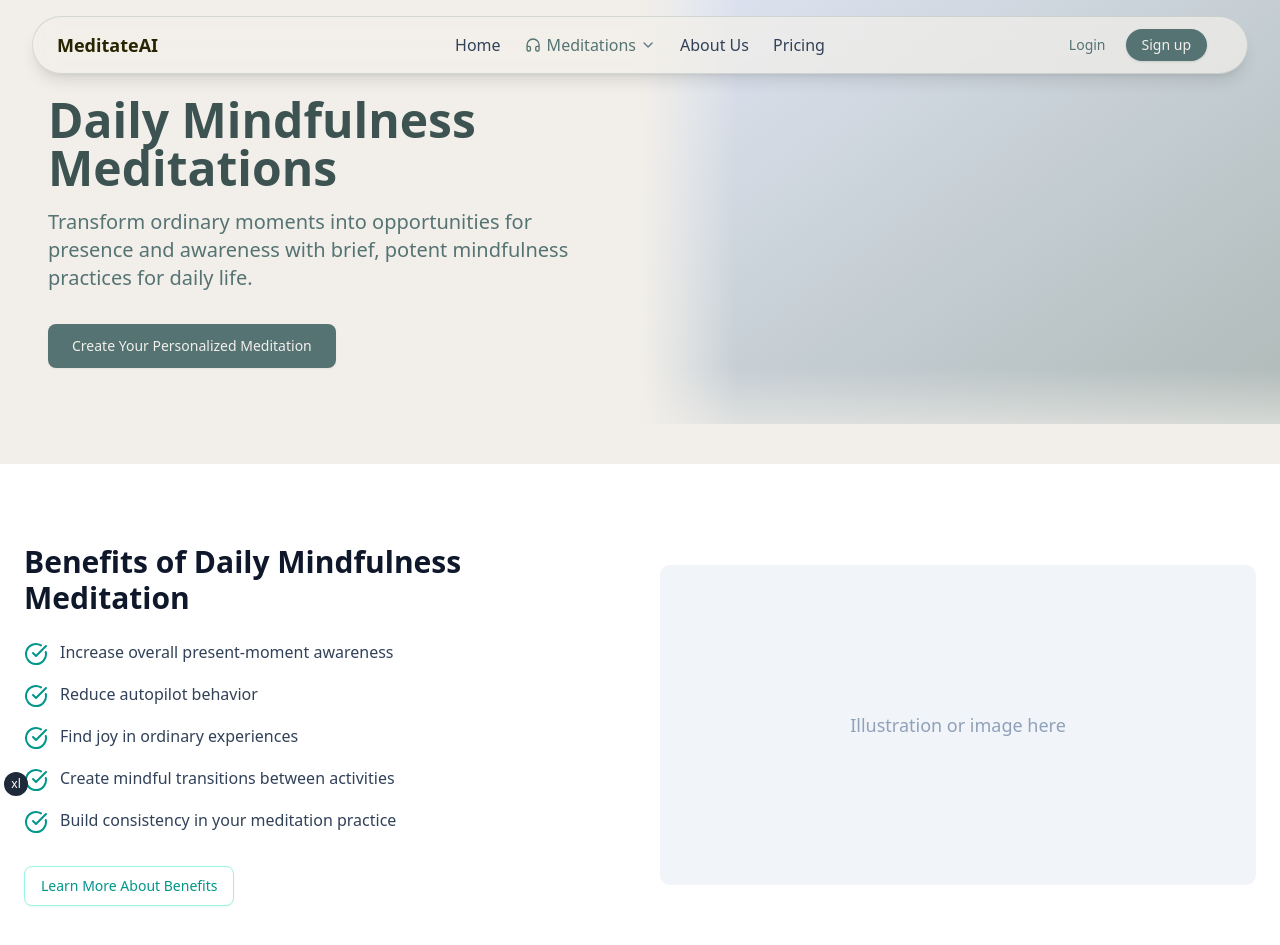
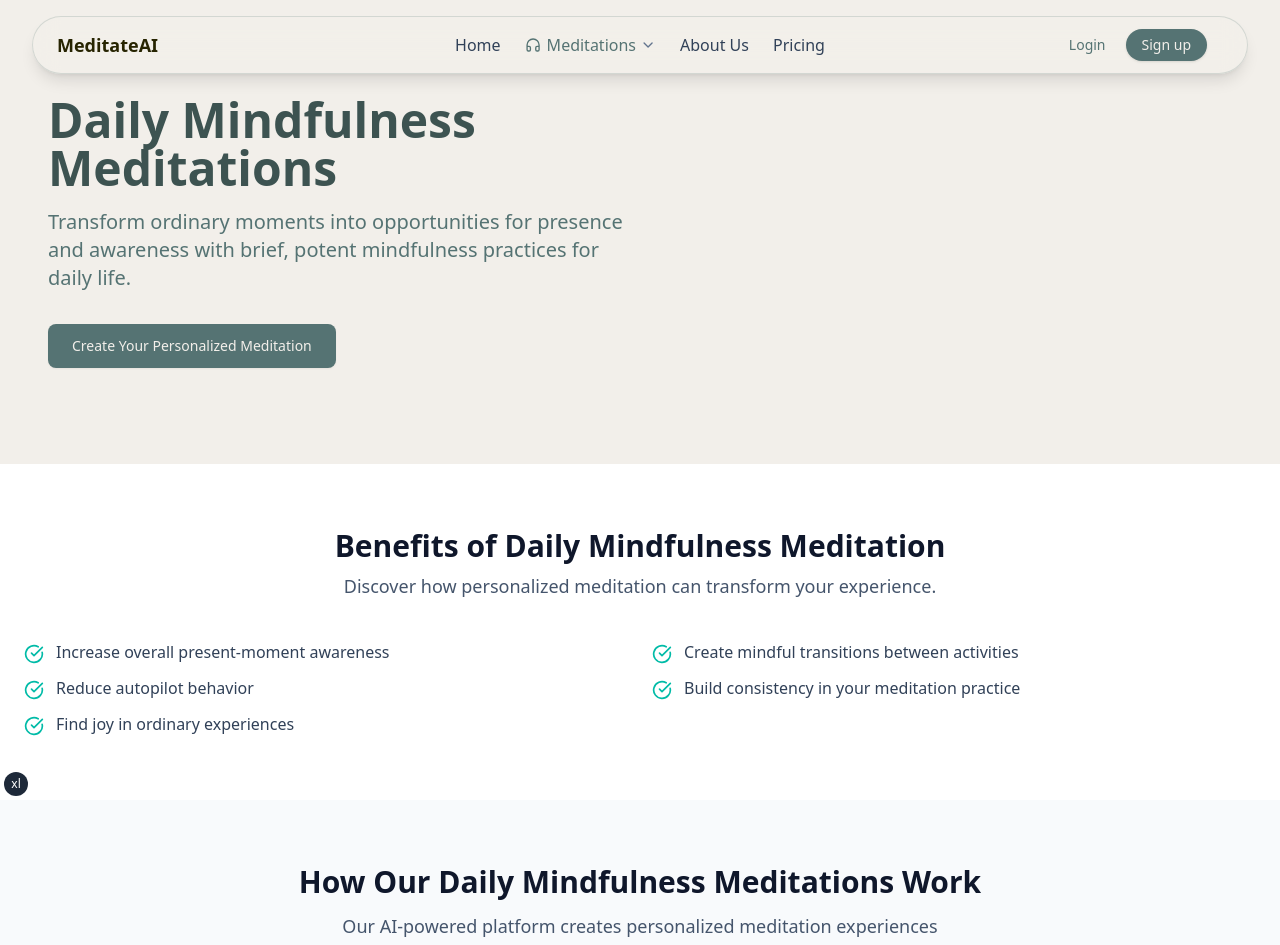
Before and after one commit to undertap/webapp-starter-1, a Next.js app in the folder apps/web/: page /meditation-library/daily-mindfulness in a window 1280 px wide. Shown: the top 945 px of the page. Built offline with nearby package versions, Linux system fonts and the light colour scheme.

Commit message:
Fix deployment bug

```diff
--- a/apps/web/src/app/(marketing)/meditation-library/[category]/page.tsx
+++ b/apps/web/src/app/(marketing)/meditation-library/[category]/page.tsx
@@ -1,10 +1,8 @@
-import { Metadata } from "next/types";
+import { Metadata, ResolvingMetadata } from "next/types";
 import Link from "next/link";
 import { Button } from "@/components/ui/button";
 import { Card, CardContent } from "@/components/ui/card";
 import { ArrowRight, CheckCircle } from "lucide-react";
-import { HeroBackground } from "@/components/ui/hero-background";
-import { AnimateInView } from "@/components/ui/animate-in-view";
 
 // Define the categories metadata for lookup
 const categoriesData = {
@@ -271,8 +269,13 @@ const categoriesData = {
 };
 
 // Generate metadata based on the category slug
-export async function generateMetadata({ params }: { params: { category: string } }): Promise<Metadata> {
-  const category = categoriesData[params.category as keyof typeof categoriesData];
+export async function generateMetadata(
+  props: { params: Promise<{ category: string }> },
+  parent: ResolvingMetadata
+): Promise<Metadata> {
+  const params = await props.params;
+  const categorySlug = params.category;
+  const category = categoriesData[categorySlug as keyof typeof categoriesData];
 
   if (!category) {
     return {
@@ -287,7 +290,10 @@ export async function generateMetadata({ params }: { params: { category: string
   };
 }
 
-export default function CategoryPage({ params }: { params: { category: string } }) {
+export default async function CategoryPage(
+  props: { params: Promise<{ category: string }> }
+) {
+  const params = await props.params;
   const categorySlug = params.category;
   const categoryData = categoriesData[categorySlug as keyof typeof categoriesData];
 
@@ -297,7 +303,7 @@ export default function CategoryPage({ params }: { params: { category: string }
       <div className="flex flex-col items-center py-24">
         <div className="container px-4 md:px-6 max-w-7xl mx-auto text-center">
           <h1 className="text-3xl font-bold text-[#3d5351] mb-6">Category Not Found</h1>
-          <p className="text-xl text-slate-600 mb-8">We couldn't find the meditation category you're looking for.</p>
+          <p className="text-xl text-slate-600 mb-8">We couldn&apos;t find the meditation category you&apos;re looking for.</p>
           <Link href="/meditation-library">
             <Button>View All Meditation Categories</Button>
           </Link>
@@ -309,57 +315,57 @@ export default function CategoryPage({ params }: { params: { category: string }
   return (
     <div className="flex flex-col items-center">
       {/* Hero Section */}
-      <section className="w-full min-h-[60vh] relative">
-        <HeroBackground>
+      <section className="w-full relative bg-[#f2efea]">
         <div className="container px-8 md:px-12 py-16 md:py-24">
           <div className="max-w-xl space-y-4">
-              <AnimateInView direction="up">
             <h1 className="text-3xl md:text-4xl lg:text-5xl font-bold text-[#3d5351]">
               {categoryData.title} Meditations
             </h1>
-              </AnimateInView>
 
-              <AnimateInView direction="up" delay={0.1}>
             <p className="text-xl text-[#557373]">
               {categoryData.heroDescription}
             </p>
-              </AnimateInView>
 
-              <AnimateInView direction="up" delay={0.2}>
             <div className="pt-4">
+              <Link href="/create">
                 <Button size="lg" className="bg-[#557373] hover:bg-[#557373]/90 text-[#f2efea]">
                   Create Your Personalized Meditation
                 </Button>
-                </div>
-              </AnimateInView>
+              </Link>
             </div>
           </div>
-        </HeroBackground>
+        </div>
       </section>
 
       {/* Benefits Section */}
       <section className="w-full py-16 bg-white">
         <div className="container px-4 md:px-6 max-w-7xl mx-auto">
-          <div className="grid md:grid-cols-2 gap-10 items-center">
-            <div>
-              <h2 className="text-2xl md:text-3xl font-bold text-slate-900 mb-6">
+          <div className="text-center mb-10">
+            <h2 className="text-2xl md:text-3xl font-bold text-slate-900">
               Benefits of {categoryData.title} Meditation
             </h2>
-              <ul className="space-y-4">
-                {categoryData.benefits.map((benefit, index) => (
+            <p className="text-lg text-slate-600 mt-2 max-w-2xl mx-auto">
+              Discover how personalized meditation can transform your experience.
+            </p>
+          </div>
+
+          <div className="grid md:grid-cols-2 gap-6 mt-10">
+            <ul className="space-y-3">
+              {categoryData.benefits.slice(0, Math.ceil(categoryData.benefits.length / 2)).map((benefit, index) => (
                 <li key={index} className="flex items-start">
-                    <CheckCircle className="text-teal-600 size-6 mr-3 mt-0.5 flex-shrink-0" />
-                    <span className="text-base text-slate-700">{benefit}</span>
+                  <CheckCircle className="h-5 w-5 text-teal-500 mt-1 mr-3 flex-shrink-0" />
+                  <span className="text-slate-700">{benefit}</span>
                 </li>
               ))}
             </ul>
-              <Button className="mt-8 bg-white text-teal-600 border border-teal-200 hover:bg-teal-50">
-                Learn More About Benefits
-              </Button>
-            </div>
-            <div className="bg-slate-100 rounded-lg h-80 flex items-center justify-center">
-              <p className="text-slate-400 text-lg font-medium">Illustration or image here</p>
-            </div>
+            <ul className="space-y-3">
+              {categoryData.benefits.slice(Math.ceil(categoryData.benefits.length / 2)).map((benefit, index) => (
+                <li key={index} className="flex items-start">
+                  <CheckCircle className="h-5 w-5 text-teal-500 mt-1 mr-3 flex-shrink-0" />
+                  <span className="text-slate-700">{benefit}</span>
+                </li>
+              ))}
+            </ul>
           </div>
         </div>
       </section>
@@ -403,12 +409,16 @@ export default function CategoryPage({ params }: { params: { category: string }
               Create your first personalized {categoryData.title.toLowerCase()} meditation experience and discover the power of AI-tailored mindfulness.
             </p>
             <div className="flex flex-col sm:flex-row gap-4 mt-4">
+              <Link href="/create">
                 <Button size="lg" className="bg-white text-teal-600 hover:bg-white/90">
                   Create Your First Meditation
                 </Button>
+              </Link>
+              <Link href="/dashboard">
                 <Button size="lg" variant="outline" className="text-white border-white hover:bg-white/10">
-                View Sample Meditation
+                  View Dashboard
                 </Button>
+              </Link>
             </div>
           </div>
         </div>
@@ -431,7 +441,7 @@ export default function CategoryPage({ params }: { params: { category: string }
               .filter(([slug]) => slug !== categorySlug)
               .slice(0, 4)
               .map(([slug, data]) => (
-                <Link key={slug} href={`/meditations/${slug}`} className="group">
+                <Link key={slug} href={`/meditation-library/${slug}`} className="group">
                   <Card className="h-full overflow-hidden border border-slate-200 bg-white shadow-sm hover:shadow-md hover:border-teal-200 transition-all">
                     <CardContent className="p-4">
                       <h3 className="text-lg font-semibold text-slate-900 group-hover:text-teal-700 transition-colors">
--- a/apps/web/src/app/(marketing)/meditation-library/page.tsx
+++ b/apps/web/src/app/(marketing)/meditation-library/page.tsx
@@ -2,8 +2,6 @@ import Link from "next/link";
 import { Card, CardContent } from "@/components/ui/card";
 import { Button } from "@/components/ui/button";
 import { ArrowRight } from "lucide-react";
-import { HeroBackground } from "@/components/ui/hero-background";
-import { AnimateInView } from "@/components/ui/animate-in-view";
 
 export const metadata = {
   title: "Meditation Categories | MeditateAI",
@@ -78,24 +76,18 @@ export default function MeditationsPage() {
   return (
     <div className="flex flex-col items-center">
       {/* Hero Section */}
-      <section className="w-full min-h-[60vh] relative">
-        <HeroBackground>
+      <section className="w-full relative bg-[#f2efea]">
         <div className="container px-8 md:px-12 py-16 md:py-24">
           <div className="max-w-xl space-y-4">
-              <AnimateInView direction="up">
             <h1 className="text-3xl md:text-4xl lg:text-5xl font-bold text-[#3d5351]">
               Meditation Categories
             </h1>
-              </AnimateInView>
 
-              <AnimateInView direction="up" delay={0.1}>
             <p className="text-xl text-[#557373]">
               Explore personalized meditation experiences tailored to your life journey and specific needs.
             </p>
-              </AnimateInView>
           </div>
         </div>
-        </HeroBackground>
       </section>
 
       <div className="container px-4 md:px-6 max-w-7xl mx-auto">
@@ -136,11 +128,11 @@ export default function MeditationsPage() {
             <p className="text-[#f2efea]/90 text-lg max-w-2xl">
               Create your first personalized meditation experience today and discover the benefits of AI-tailored mindfulness.
             </p>
-            <Button size="lg" className="mt-4 bg-[#f2efea] text-[#557373] hover:bg-[#dfe5f3] transition-colors shadow-lg" asChild>
             <Link href="/create-meditation-form">
+              <Button size="lg" className="mt-4 bg-[#f2efea] text-[#557373] hover:bg-[#dfe5f3] transition-colors shadow-lg">
                 Create Your First Meditation
+              </Button>
             </Link>
-            </Button>
           </div>
         </div>
       </section>
```
Lines whose indentation alone changed are shown as unchanged.
